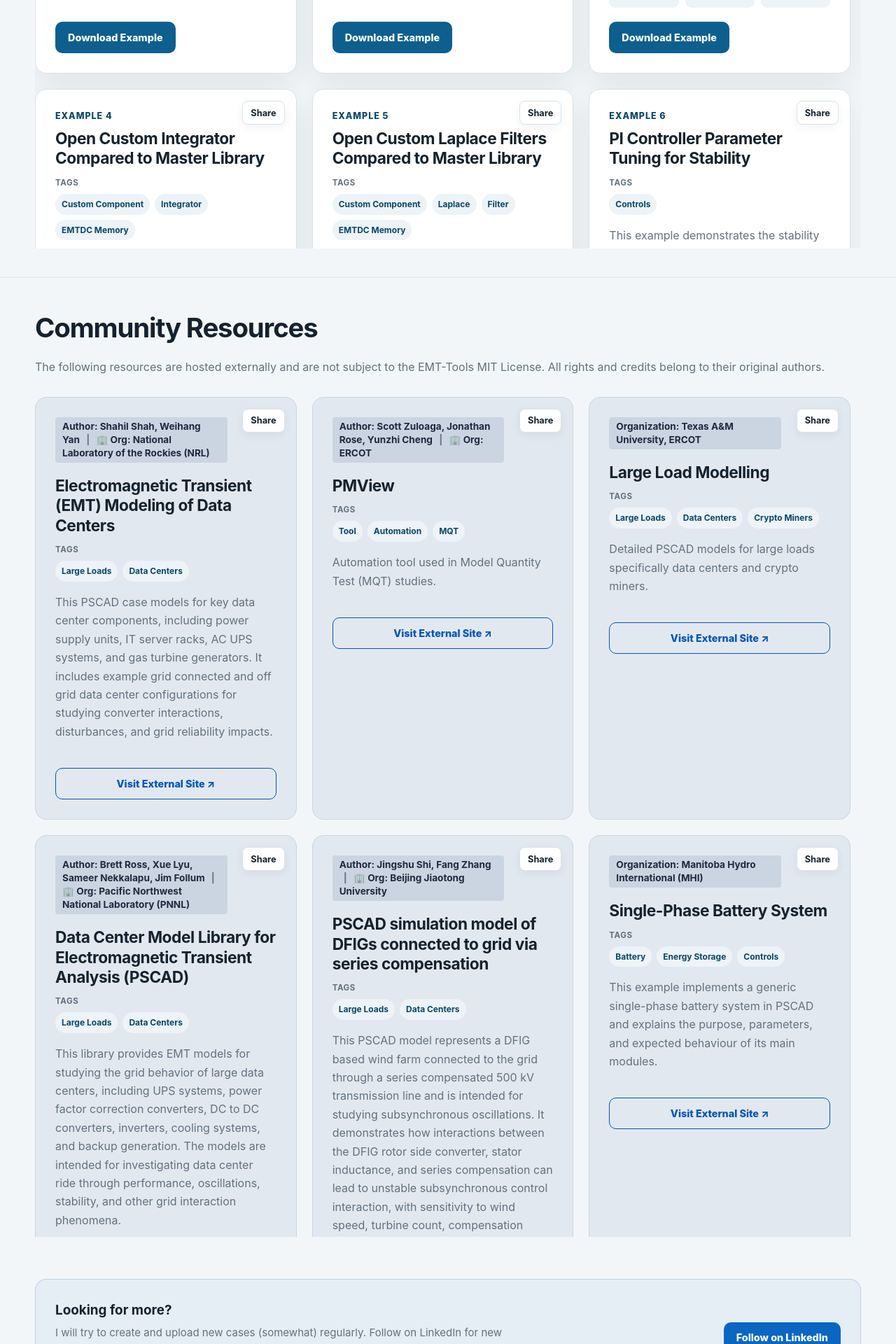
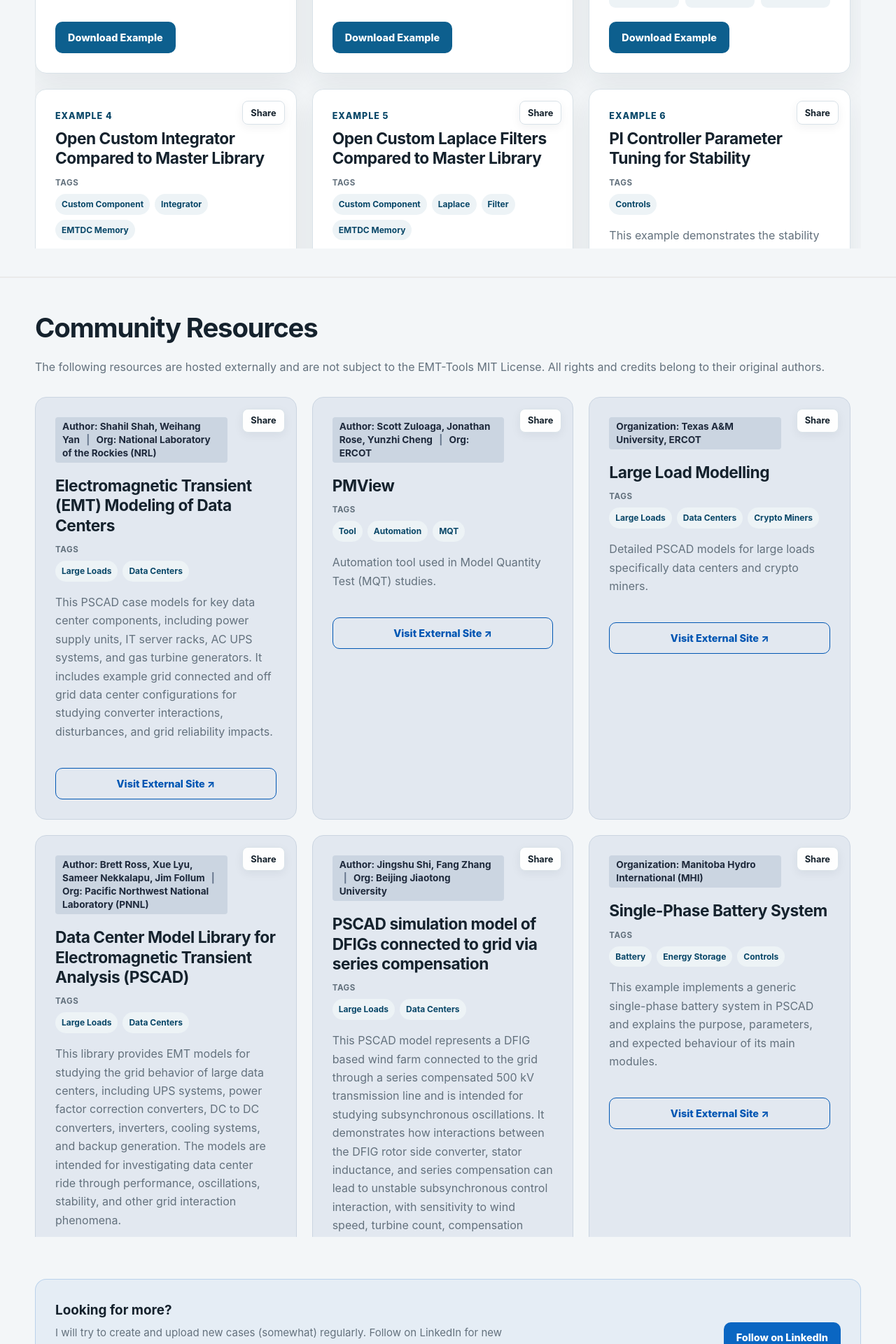
Before and after one commit to EMT-Tools/emt-tools.github.io, a Jekyll site: the page built from index.html, in a window 1280 px wide. Shown: the part 2667-4587 px from the top of the page at 70% size. Built offline with Jekyll 4.4.1, drawn with Linux system fonts in a browser that asks for light colours.

Commit message:
Update index.html

```diff
--- a/index.html
+++ b/index.html
@@ -162,7 +162,7 @@ layout: default
               </div>
               <div style="background-color: #e2e8f0; padding: 4px 10px; font-size: 0.85em; color: #1e293b; border-radius: 4px; display: inline-block; margin-bottom: 12px; font-weight: bold; max-width: calc(100% - 70px); line-height: 1.4;">
                 {% if resource.author and resource.organization %}
-                  Author: {{ resource.author }} <span style="margin: 0 6px; color: #94a3b8;">|</span> 🏢 Org: {{ resource.organization }}
+                  Author: {{ resource.author }} <span style="margin: 0 6px; color: #94a3b8;">|</span> Org: {{ resource.organization }}
                 {% elsif resource.author %}
                   Author: {{ resource.author }}
                 {% elsif resource.organization %}
@@ -195,7 +195,7 @@ layout: default
             <div class="example-content">
               <div style="background-color: #cbd5e1; padding: 4px 10px; font-size: 0.85em; color: #1e293b; border-radius: 4px; display: inline-block; margin-bottom: 12px; font-weight: bold; max-width: calc(100% - 70px); line-height: 1.4;">
                 {% if resource.author and resource.organization %}
-                  Author: {{ resource.author }} <span style="margin: 0 6px; color: #64748b;">|</span> 🏢 Org: {{ resource.organization }}
+                  Author: {{ resource.author }} <span style="margin: 0 6px; color: #64748b;">|</span> Org: {{ resource.organization }}
                 {% elsif resource.author %}
                   Author: {{ resource.author }}
                 {% elsif resource.organization %}
```
